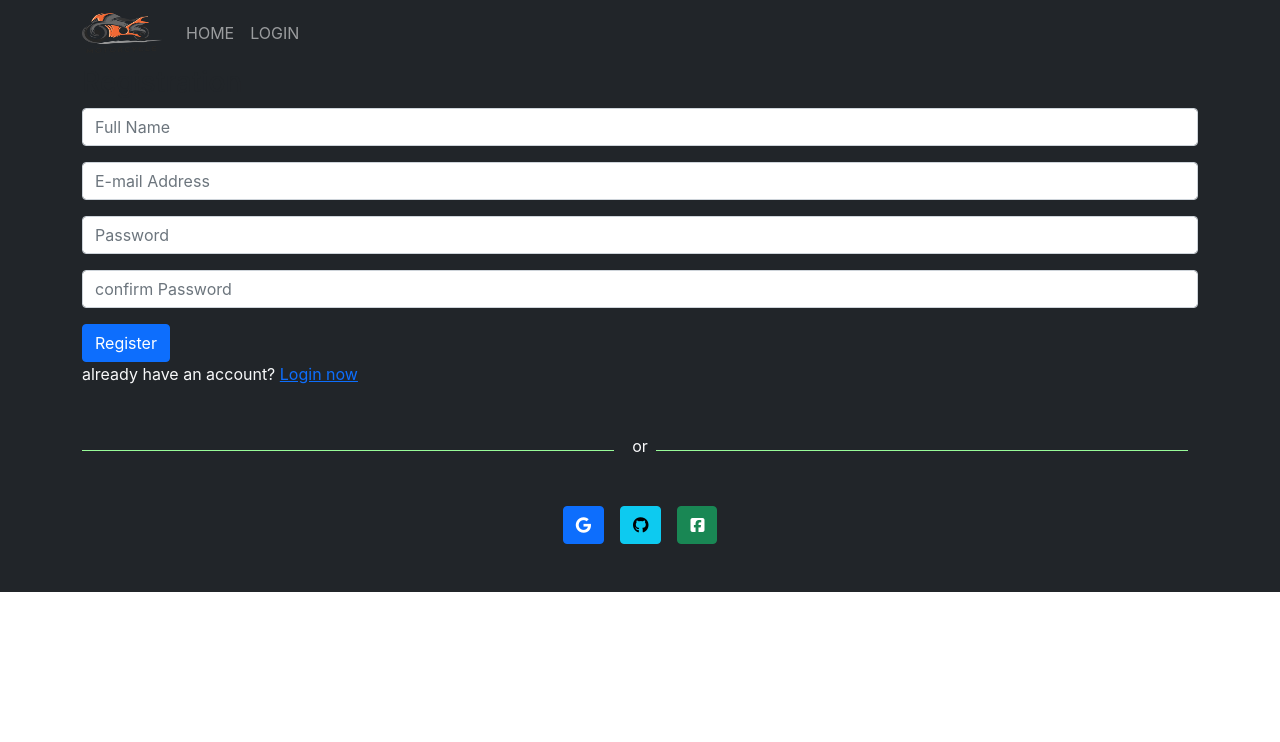
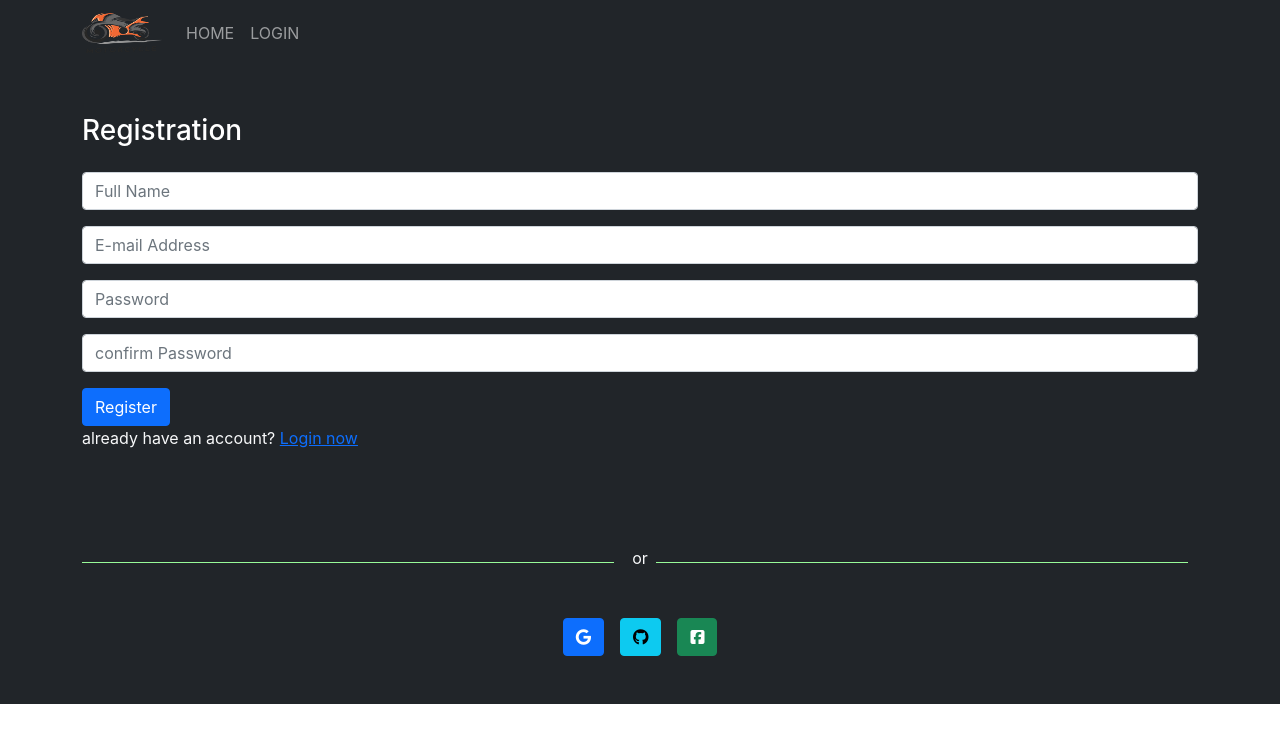
Before and after one commit to me-sajib/react-bike-wearhouse, a React (Create React App) app: page /registration in a window 1280 px wide. Shown: the top 742 px of the page. Built offline with nearby package versions, Linux system fonts and the light colour scheme; no server answers.

Commit message:
text padding add to some space

```diff
--- a/src/Pages/Registration/Registration.js
+++ b/src/Pages/Registration/Registration.js
@@ -55,13 +55,13 @@ const Registration = () => {
   }, [alreadyUser]);
 
   return (
-    <div className="bg-dark form-body">
+    <div className="bg-dark form-body light-border">
       <div className="form-body container">
         <div className="row">
           <div className="form-holder">
             <div className="form-content">
-              <div className="form-items">
-                <h3>Registration</h3>
+              <div className="form-items py-5">
+                <h3 className="text-white pb-3">Registration</h3>
                 <form
                   className="requires-validation"
                   onSubmit={registrationUser}
```
